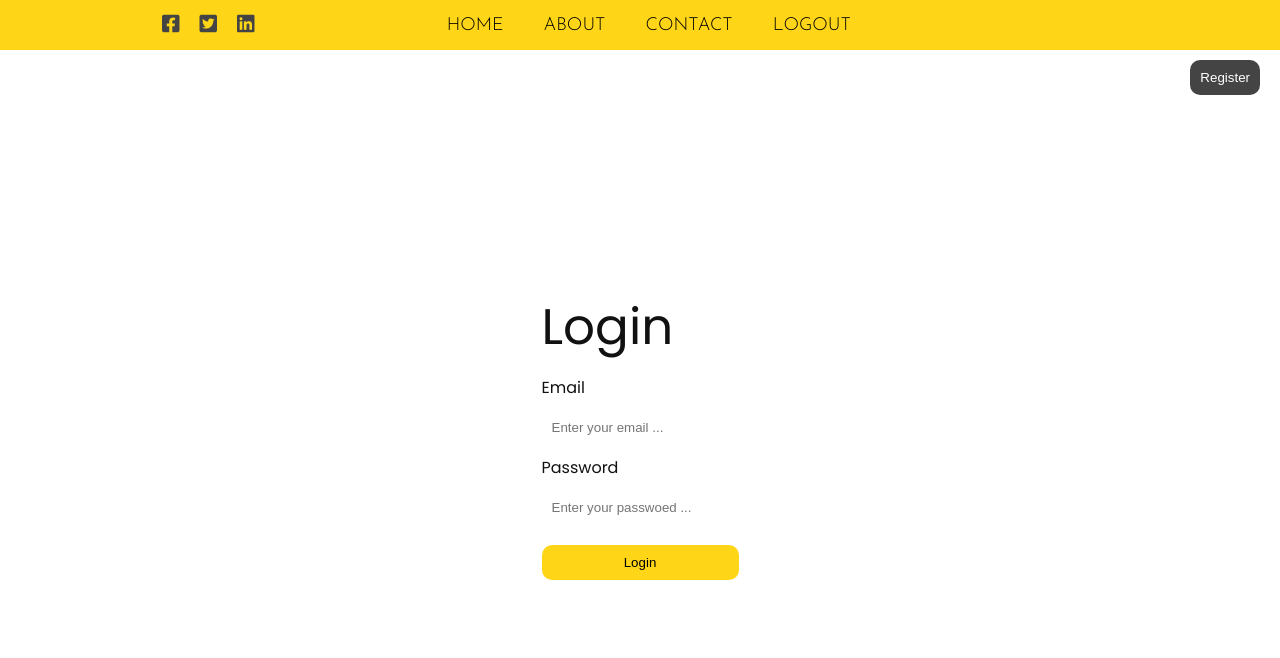
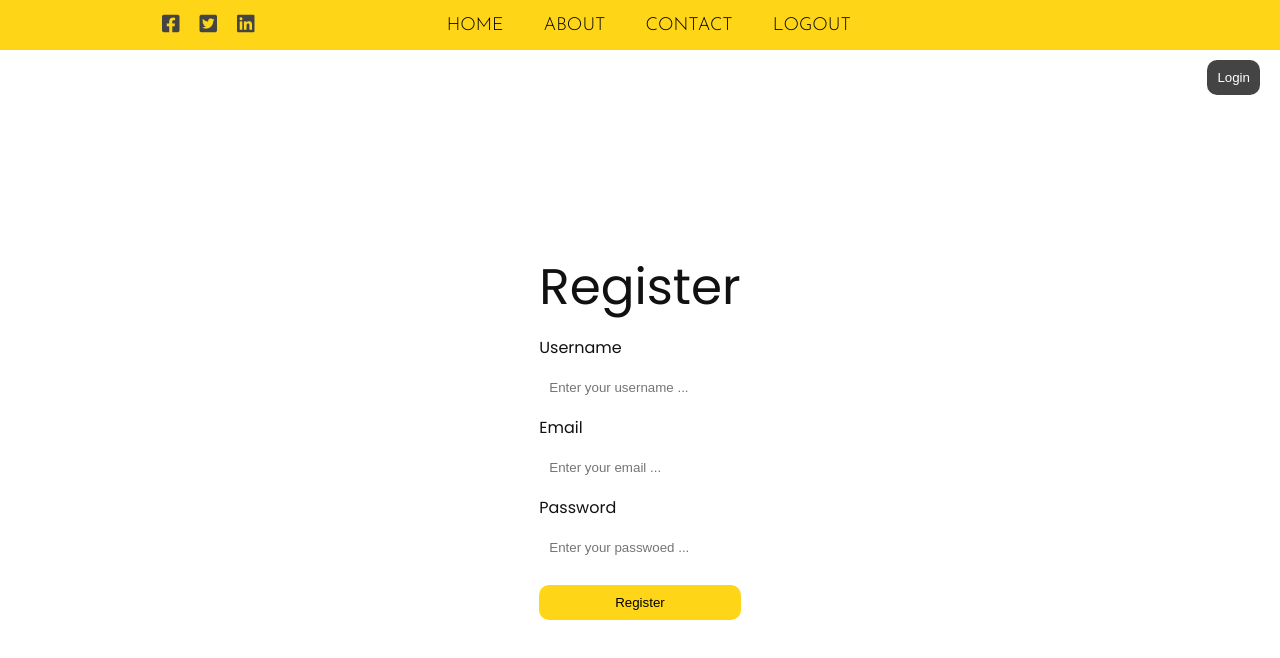
Before and after one commit to HaniMohseni/nationsRecipeApp, a React (Create React App) app in the folder client/: page / in a window 1280 px wide. Shown: the top 658 px of the page. Built offline with nearby package versions, Linux system fonts and the light colour scheme.

Commit message:
Registreration Page (FE)

```diff
--- a/client/src/component/App.js
+++ b/client/src/component/App.js
@@ -6,6 +6,7 @@ import RandomMeal from "./RandomMeal"
 import Topbar from "./Topbar";
 import Home from '../pages/Home';
 import Login from '../pages/Login';
+import Register from '../pages/Register';
 
 function App() {
   return (
@@ -13,7 +14,9 @@ function App() {
     <div >
 
       <Topbar/>
-      <Login/>
+      <Register/>
+      {/* <Login/> */}
+
 
       {/* <RandomMeal/> */}
 
--- a/client/src/pages/Register.js
+++ b/client/src/pages/Register.js
@@ -0,0 +1,98 @@
+import React from 'react'
+import styled, { StyledComponent } from 'styled-components'
+
+import LoginBackground from "../assets/LoginBackground.jpg"
+
+
+const Register=()=> {
+    return (
+        <Registerdiv>
+
+            <Registerform>
+
+                <RegisterSpan>Register</RegisterSpan>
+
+                <Registerlabel>Username</Registerlabel>
+                <Registerinput type="text" placeholder="Enter your username ..."/>
+
+                <Registerlabel>Email</Registerlabel>
+                <Registerinput type="text" placeholder="Enter your email ..."/>
+
+
+                <Registerlabel>Password</Registerlabel>
+                <Registerinput type="password" placeholder="Enter your passwoed ..."/>
+
+                <RegisterButton>Register</RegisterButton>
+
+             </Registerform>
+
+                <LoginRegisterButton>Login</LoginRegisterButton>
+
+        </Registerdiv>
+    )
+}
+
+const Registerdiv = styled.div`
+height: calc(100vh - 50px);
+display:flex;
+flex-direction:column;
+align-items:center;
+justify-content:center;
+background: linear-gradient(
+    rgba(255, 255, 255, 0.5)
+    rgba(255, 255, 255, 0.5)
+),
+url("LoginBackground");
+background-size:cover;
+
+`
+
+const RegisterSpan=styled.span`
+font-size: 50px;
+
+`
+
+const Registerform=styled.form`
+margin-top:20px;
+display: flex;
+flex-direction: column;
+
+`
+
+const Registerlabel = styled.label`
+margin: 10px 0;
+
+`
+const Registerinput= styled.input`
+padding:10px;
+background-color: white;
+border: none;
+
+`
+
+const RegisterButton=styled.button`
+margin-top: 20px;
+cursor: pointer;
+background-color:  #ffd617;
+border: none;
+border-radius:10px;
+padding: 10px;
+
+
+`
+
+const LoginRegisterButton= styled.button`
+position: absolute;
+top:60px;
+right:20px;
+background-color:#444;
+cursor: pointer;
+border:none;
+padding: 10px;
+border-radius: 10px;
+color: white;
+
+
+`
+
+export default Register
```
